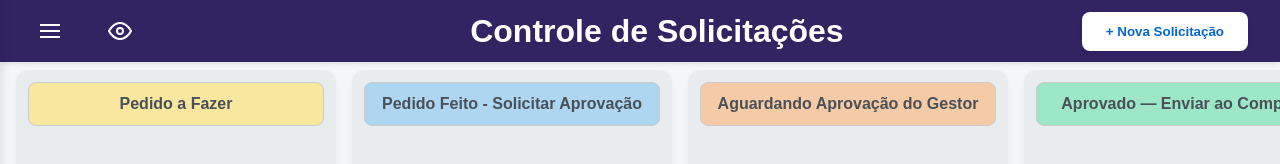
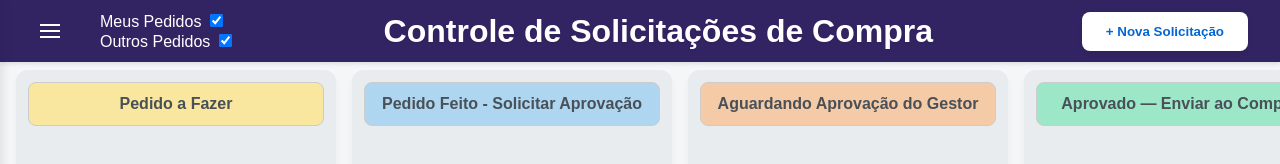
Before and after one commit to SECUnimedCuiaba/compras, a plain HTML site: page index.html in a window 1280 px wide. Drawn offline with Linux system fonts and the light colour scheme; no server answers.

Commit message:
Update index.html

```diff
--- a/index.html
+++ b/index.html
@@ -54,14 +54,25 @@
               <span></span>
             </button>
             <span id="headerUserName" class="user-name-header"></span>
-              <button id="visibilityToggle" class="visibility-toggle" title="Mostrar apenas meus cards">
-                <svg width="24" height="24" viewBox="0 0 24 24" fill="none" stroke="currentColor" stroke-width="2" stroke-linecap="round" stroke-linejoin="round">
-                  <path d="M1 12s4-8 11-8 11 8 11 8-4 8-11 8-11-8-11-8z"></path>
-                  <circle cx="12" cy="12" r="3"></circle>
-                </svg>
-              </button>
+
+
+
+            <div id="visibilityTogglesContainer" class="visibility-toggles-container">
+                <div class="toggle-control">
+                    <label for="toggleMyOrders">Meus Pedidos</label>
+                    <input type="checkbox" id="toggleMyOrders" class="toggle-input" checked>
+                    <label for="toggleMyOrders" class="toggle-slider"></label>
+                </div>
+                <div class="toggle-control">
+                    <label for="toggleOtherOrders">Outros Pedidos</label>
+                    <input type="checkbox" id="toggleOtherOrders" class="toggle-input" checked>
+                    <label for="toggleOtherOrders" class="toggle-slider"></label>
+                </div>
+            </div>
+
+
           </div>
-          <h1 class="header-title">Controle de Solicitações</h1>
+          <h1 class="header-title">Controle de Solicitações de Compra</h1>
           <button id="novoCard" class="btn-primary">+ Nova Solicitação</button>
         </header>
 
@@ -82,7 +93,7 @@
                 </div>
                 <div class="form-group">
                   <label for="profileEmail">E-mail (não editável aqui):</label>
-                  <input type="email" id="profileEmail" required readonly />
+                  <input type="email" id="profileEmail" required readonly autocomplete="email" />
                 </div>
                 <div class="form-group">
                   <label for="profilePassword">Nova Senha (deixe em branco para manter a atual):</label>
@@ -172,7 +183,7 @@
           <label for="userName">Nome:</label>
           <input type="text" id="userName" required />
           <label for="userEmail">E-mail:</label>
-          <input type="email" id="userEmail" required />
+          <input type="email" id="userEmail" required autocomplete="email" />
           <label for="userPassword">Senha (mínimo 6 caracteres):</label>
           <input type="password" id="userPassword" required minlength="6" autocomplete="new-password"/>
           <label for="userLevel">Nível de Acesso:</label>
@@ -195,7 +206,7 @@
           <label for="editUserName">Nome:</label>
           <input type="text" id="editUserName" required />
           <label for="editUserEmail">E-mail (não é possível alterar):</label>
-          <input type="email" id="editUserEmail" required readonly />
+          <input type="email" id="editUserEmail" required readonly autocomplete="email" />
           <label for="editUserLevel">Nível de Acesso:</label>
           <select id="editUserLevel" required>
             <option value="operador">Operador</option>
```
